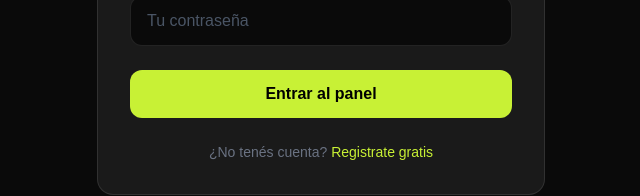
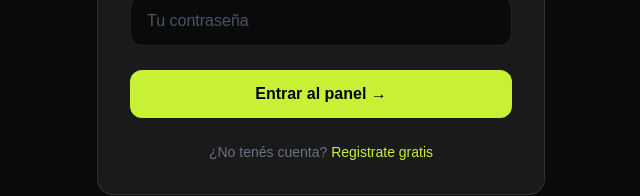
Before and after one commit to amcabj0-dev/turnify, a Next.js app: page /login in a window 1280 px wide. Shown: the part 456-652 px from the top of the page, without its empty margins (319-959 px from the left). Built offline with nearby package versions, Linux system fonts and the light colour scheme; no server answers.

Commit message:
fix login y sesion

```diff
--- a/app/login/page.tsx
+++ b/app/login/page.tsx
@@ -26,6 +26,7 @@ export default function Login() {
       return
     }
 
+    localStorage.clear()
     localStorage.setItem('negocio_id', data.id)
     localStorage.setItem('negocio', JSON.stringify(data))
     window.location.href = '/dashboard'
@@ -80,7 +81,7 @@ export default function Login() {
               disabled={loading}
               className="bg-[#c8f135] text-black font-bold py-3 rounded-xl hover:scale-[1.02] transition-transform disabled:opacity-50 mt-2"
             >
-              {loading ? 'Entrando...' : 'Entrar al panel'}
+              {loading ? 'Entrando...' : 'Entrar al panel →'}
             </button>
           </form>
 
```
